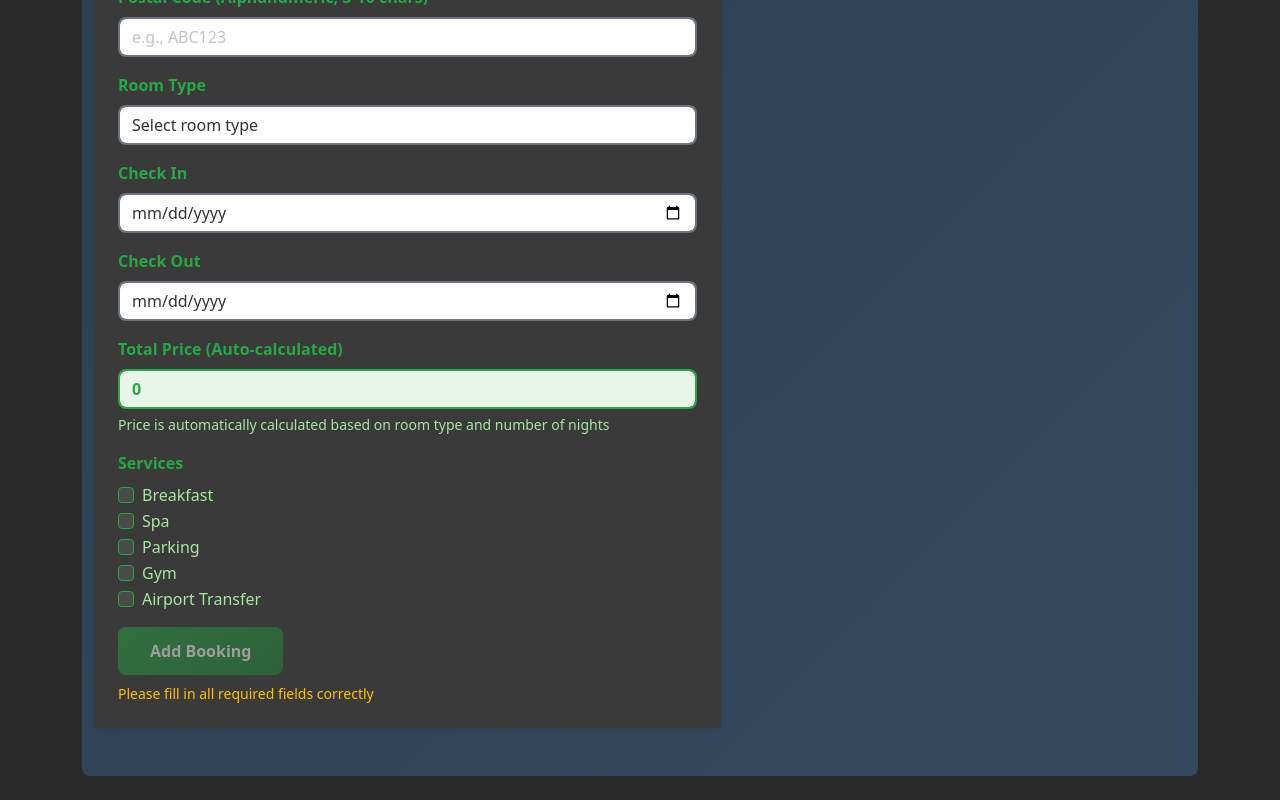
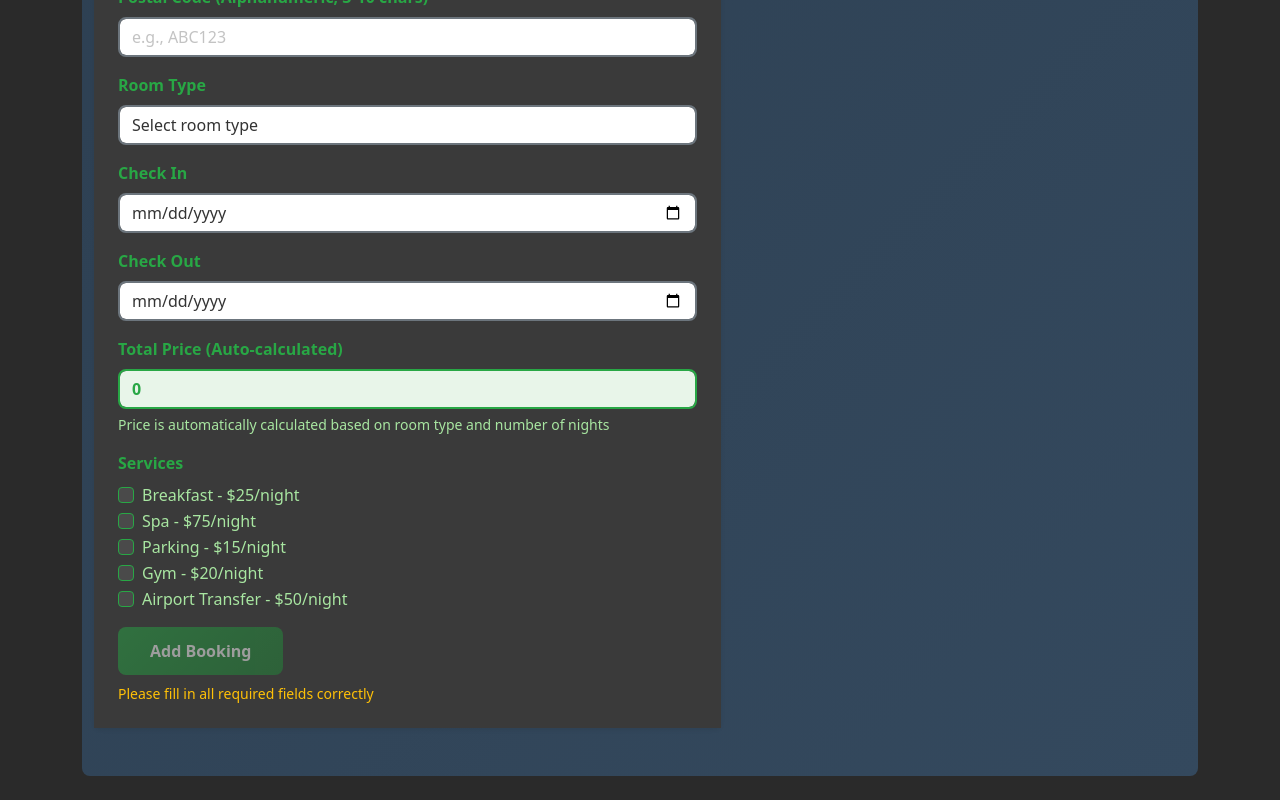
Before and after one commit to ChrisBorgMcast/Assignments, a Vue app: page /#/add-booking in a window 1280 px wide. Shown: the part 657-1457 px from the top of the page. Built offline with nearby package versions, Linux system fonts and the light colour scheme.

Commit message:
Add service pricing - services add cost per night

```diff
--- /dev/null
+++ b/src/data/services.json
@@ -0,0 +1,32 @@
+[
+  {
+    "id": 1,
+    "name": "breakfast",
+    "label": "Breakfast",
+    "price": 25
+  },
+  {
+    "id": 2,
+    "name": "spa",
+    "label": "Spa",
+    "price": 75
+  },
+  {
+    "id": 3,
+    "name": "parking",
+    "label": "Parking",
+    "price": 15
+  },
+  {
+    "id": 4,
+    "name": "gym",
+    "label": "Gym",
+    "price": 20
+  },
+  {
+    "id": 5,
+    "name": "airport-transfer",
+    "label": "Airport Transfer",
+    "price": 50
+  }
+]
--- a/src/views/AddBookingView.vue
+++ b/src/views/AddBookingView.vue
@@ -186,8 +186,9 @@
                 class="form-check-input"
                 style="border-color: #28A745;"
                 value="breakfast"
+                @change="onServiceChange"
               />
-              <label class="form-check-label" for="breakfast" style="color: #A8E6A1;">Breakfast</label>
+              <label class="form-check-label" for="breakfast" style="color: #A8E6A1;">Breakfast - $25/night</label>
             </div>
             <div class="form-check">
               <input
@@ -197,8 +198,9 @@
                 class="form-check-input"
                 style="border-color: #28A745;"
                 value="spa"
+                @change="onServiceChange"
               />
-              <label class="form-check-label" for="spa" style="color: #A8E6A1;">Spa</label>
+              <label class="form-check-label" for="spa" style="color: #A8E6A1;">Spa - $75/night</label>
             </div>
             <div class="form-check">
               <input
@@ -208,8 +210,9 @@
                 class="form-check-input"
                 style="border-color: #28A745;"
                 value="parking"
+                @change="onServiceChange"
               />
-              <label class="form-check-label" for="parking" style="color: #A8E6A1;">Parking</label>
+              <label class="form-check-label" for="parking" style="color: #A8E6A1;">Parking - $15/night</label>
             </div>
             <div class="form-check">
               <input
@@ -219,8 +222,9 @@
                 class="form-check-input"
                 style="border-color: #28A745;"
                 value="gym"
+                @change="onServiceChange"
               />
-              <label class="form-check-label" for="gym" style="color: #A8E6A1;">Gym</label>
+              <label class="form-check-label" for="gym" style="color: #A8E6A1;">Gym - $20/night</label>
             </div>
             <div class="form-check">
               <input
@@ -230,8 +234,9 @@
                 class="form-check-input"
                 style="border-color: #28A745;"
                 value="airport-transfer"
+                @change="onServiceChange"
               />
-              <label class="form-check-label" for="airport-transfer" style="color: #A8E6A1;">Airport Transfer</label>
+              <label class="form-check-label" for="airport-transfer" style="color: #A8E6A1;">Airport Transfer - $50/night</label>
             </div>
           </div>
 
@@ -263,6 +268,7 @@
 import BackButton from '@/components/BackButton.vue'
 import bookingsService from '@/services/bookingsService.js'
 import rooms from '@/data/rooms.json'
+import services from '@/data/services.json'
 
 export default {
   components: {
@@ -284,6 +290,7 @@ export default {
         postalCode: ''
       },
       rooms: rooms,
+      services: services,
       errors: {
         guestName: '',
         hotelName: '',
@@ -338,7 +345,19 @@ export default {
       const checkOut = new Date(this.form.checkOut)
       const nights = Math.max(1, Math.ceil((checkOut - checkIn) / (1000 * 60 * 60 * 24)))
 
-      this.form.totalPrice = room.pricePerNight * nights
+      // Calculate room price
+      let roomPrice = room.pricePerNight * nights
+
+      // Add services price
+      let servicesPrice = 0
+      this.form.services.forEach(serviceName => {
+        const service = this.services.find(s => s.name === serviceName)
+        if (service) {
+          servicesPrice += service.price * nights // Services are per night
+        }
+      })
+
+      this.form.totalPrice = roomPrice + servicesPrice
     },
     validateGuestName() {
       this.touched.guestName = true
@@ -431,6 +450,9 @@ export default {
         this.errors.checkOut = ''
         this.calculatePrice()
       }
+    },
+    onServiceChange() {
+      this.calculatePrice()
     },
     validateTotalPrice() {
       this.touched.totalPrice = true
```
